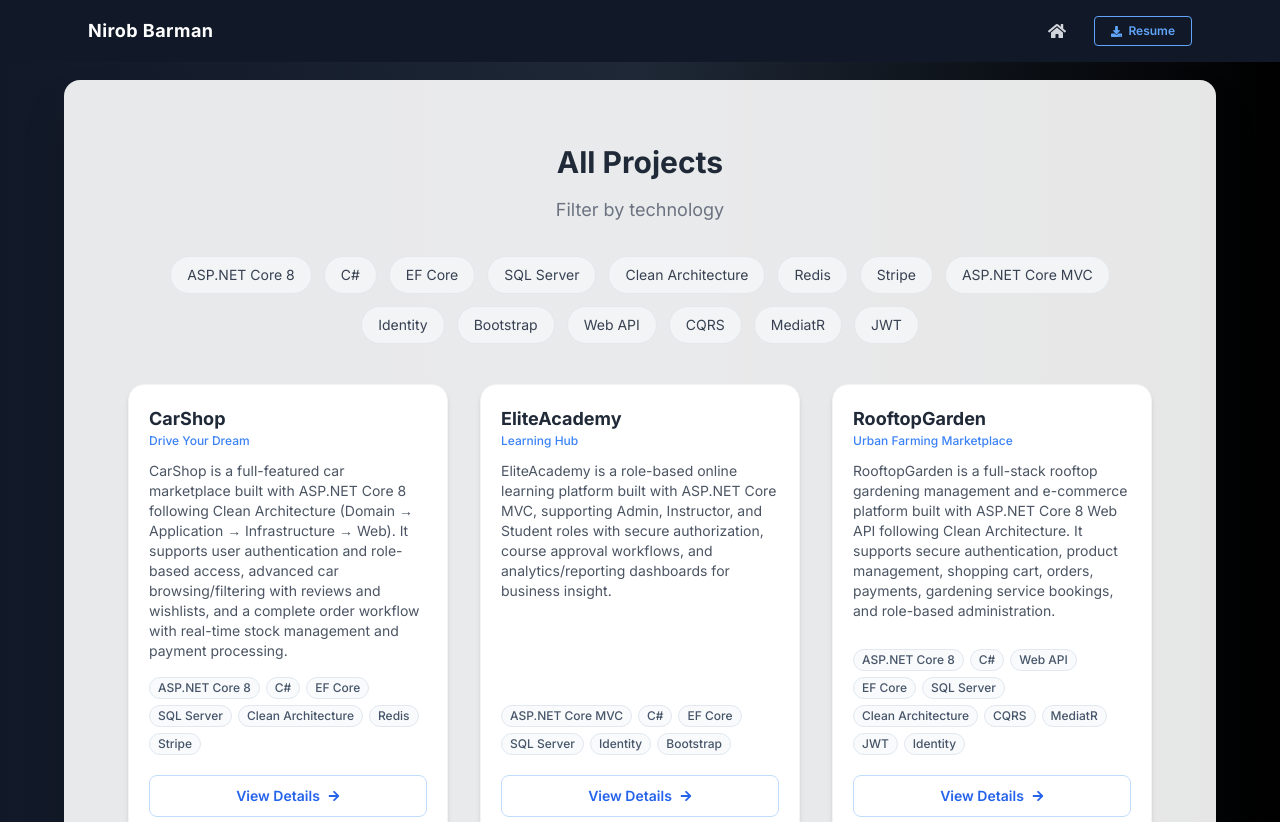
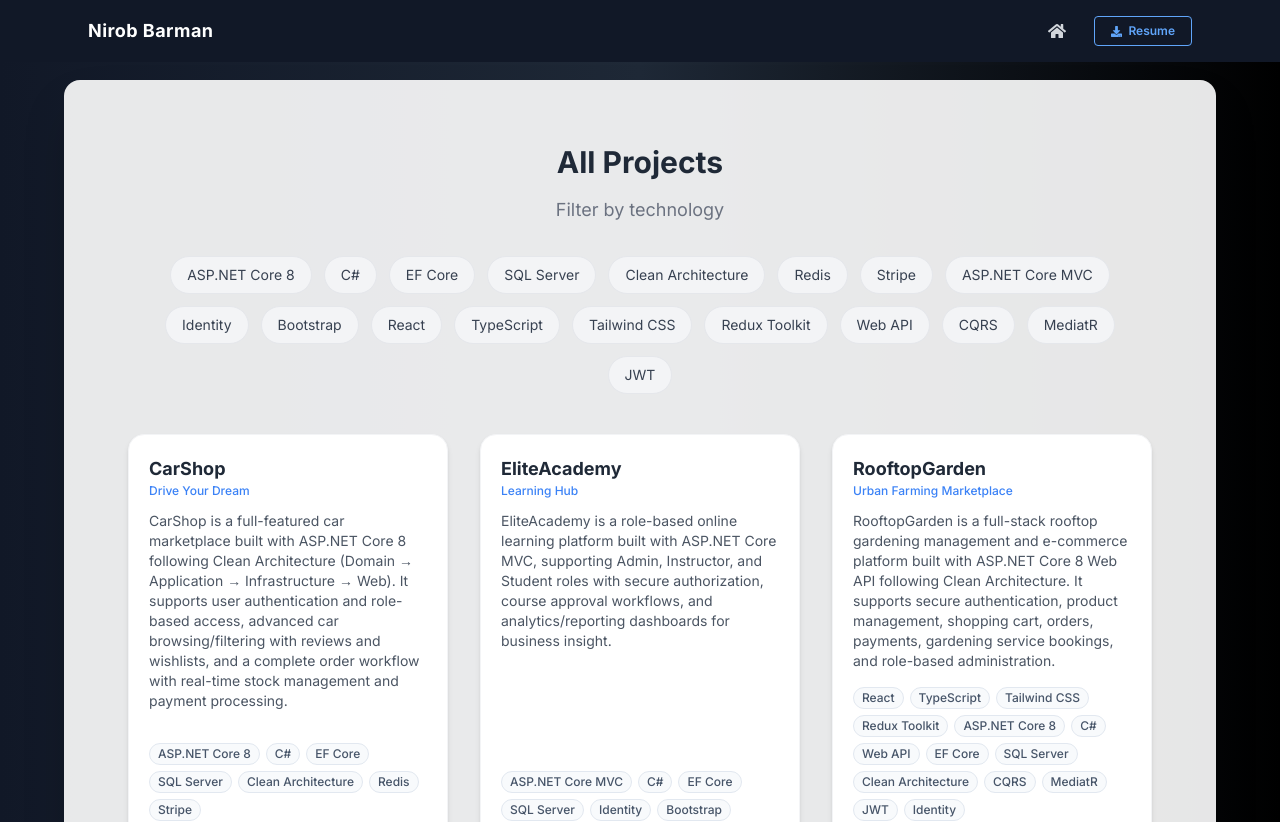
Before and after one commit to Nirob-Barman/MyPortfolio, a React (Vite) app: page /projects in a window 1280 px wide. Shown: the top 822 px of the page. Built offline with nearby package versions, Linux system fonts and the light colour scheme.

Commit message:
docs: add frontend technologies to Rooftop Garden tags

```diff
--- a/src/data/projectsData.js
+++ b/src/data/projectsData.js
@@ -224,6 +224,10 @@ export const projectsData = [
         },
 
         tags: [
+            "React",
+            "TypeScript",
+            "Tailwind CSS",
+            "Redux Toolkit",
             "ASP.NET Core 8",
             "C#",
             "Web API",
```
